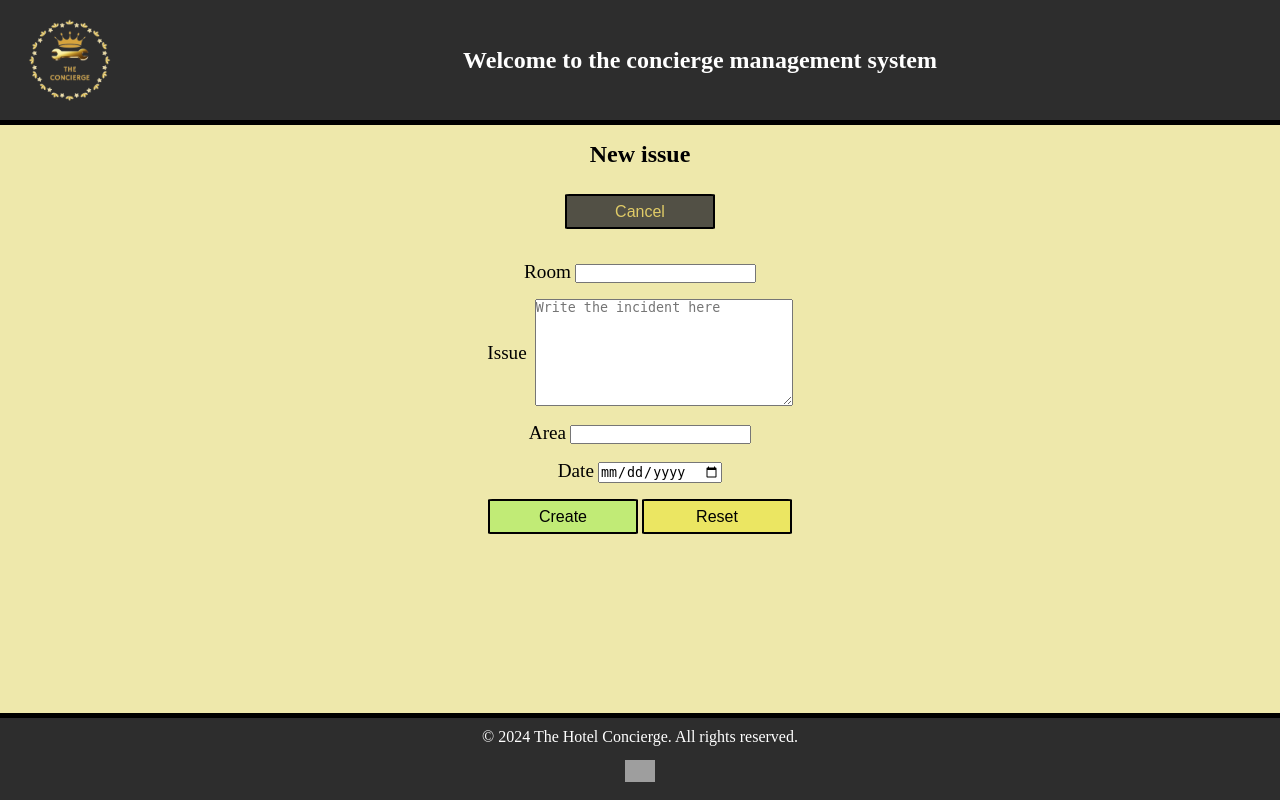
After one commit to ArianaMartinMartinez/La-conserjeria, a PHP site: template src/Views/createCall.php in a window 1280 px wide. The commit adds this page. Run offline with PHP 8.4, Linux system fonts and the light colour scheme; the template is opened without the code that fills it, so the values that code supplies are empty; grey boxes are pictures that could not be loaded.

Commit message:
feat:new issue view and add fix style

```diff
--- a/src/Controllers/CallController.php
+++ b/src/Controllers/CallController.php
@@ -10,10 +10,16 @@ class CallController {
     public function __construct(){
         if(isset($_GET["action"]) && ($_GET["action"] == "create")) {
             $this->create();
+            return;
         }
 
         if(isset($_GET["action"]) && ($_GET["action"] == "delete")){
             $this->delete($_GET["id"]);
+            return;
+        }
+
+        if(isset($_GET["action"]) && ($_GET["action"] == "store")) {
+            $this->store($_POST);
             return;
         }
 
--- /dev/null
+++ b/src/Views/createCall.php
@@ -0,0 +1,44 @@
+<?php
+require_once("Components/layout.php");
+?>
+<body>
+    <?php
+    require_once("Components/header.php");
+    ?>
+    <main>
+        <h2>New issue</h2>
+        <a href="./index.php" class="newIssue">
+            <button>Cancel</button>
+        </a>
+
+        <form action="?action=store" method="post">
+            <div>
+                <label for="room">Room</label>
+                <input type="number" name="room" required>
+            </div>
+
+            <div class="divIssue">
+                <label for="issue">Issue</label>
+                <textarea name="issue" rows="7" cols="30" placeholder="Write the incident here" required></textarea>
+            </div>
+
+            <div>
+                <label for="area">Area</label>
+                <input type="text" name="area" required>
+            </div>
+
+            <div>
+                <label for="dateTime">Date</label>
+                <input type="date" name="dateTime" required>
+            </div>
+
+            <div>
+                <button type="submit" class="createBtn">Create</button>
+                <button type="reset" class="resetBtn">Reset</button>
+            </div>
+        </form>
+    </main>
+    <?php
+    require_once("Components/footer.php");
+    ?>
+</body>
--- a/src/css/footer.css
+++ b/src/css/footer.css
@@ -4,9 +4,10 @@ footer {
     padding: 10px 0;
     border-top: 5px solid #000000;
     text-align: center;
-    position: absolute;
+    position: relative;
     bottom: 0;
     width: 100%;
+    margin-top: auto;
 }
 
 footer a {
--- /dev/null
+++ b/src/css/form.css
@@ -0,0 +1,55 @@
+form {
+    padding: 2rem;
+    display: flex;
+    justify-content: center;
+    align-items: center;
+    flex-direction: column;
+    gap: 1rem;
+}
+
+form label {
+    font-size: larger;
+}
+
+.divIssue {
+    display: flex;
+    align-items: center;
+    gap: 0.5rem;
+}
+
+.createBtn {
+    width: 150px;
+    font-size: medium;
+    height: 35px;
+    background-color: #b6ed6ace;
+    cursor: pointer;
+    color: black;
+    border: 2px black solid;
+    border-radius: 3%;
+}
+
+.createBtn:hover {
+    background-color: #71973ace;
+}
+
+.resetBtn {
+    width: 150px;
+    font-size: medium;
+    height: 35px;
+    background-color: #eae751ce;
+    cursor: pointer;
+    color: black;
+    border: 2px black solid;
+    border-radius: 3%;
+}
+
+.resetBtn:hover {
+    background-color: #8d8b2ace;
+}
+
+h2 {
+    text-align: center;
+    align-items: center;
+    padding-bottom: 1rem;
+    padding-top: 1rem;
+}
--- a/src/css/style.css
+++ b/src/css/style.css
@@ -1,5 +1,6 @@
 @import url(footer.css);
 @import url(header.css);
+@import url(form.css);
 
 :root {
   --yellow: #d3a923;
@@ -49,6 +50,10 @@
 
 body {
   background-color: var(--lightyellow);
+  min-height: 100vh;
+  position: relative;
+  display: flex;
+  flex-direction: column;
 }
 
 .headerList {
```
